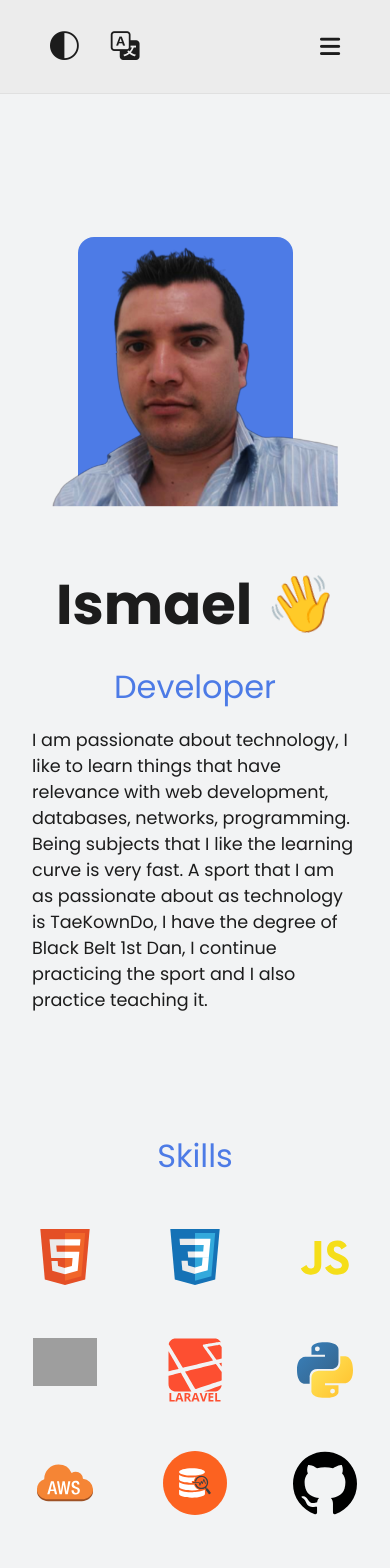
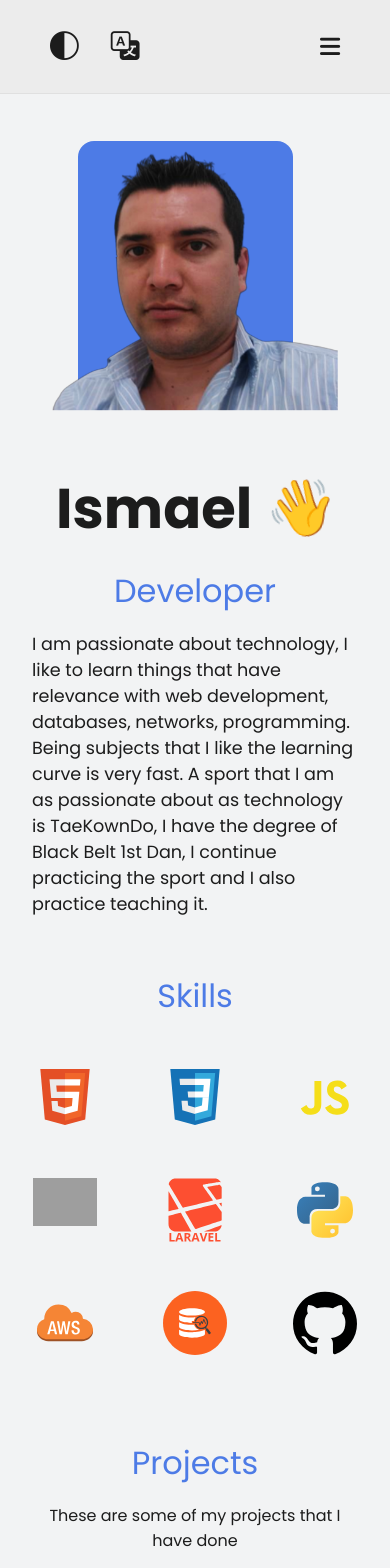
Before and after one commit to ivargasm/ismaelvm, a React (Vite) app: page / in a window 390 px wide. Shown: the top 1568 px of the page. Built offline with nearby package versions, Linux system fonts and the light colour scheme; grey boxes are pictures that could not be loaded.

Commit message:
cambios en css

```diff
--- a/src/index.css
+++ b/src/index.css
@@ -203,6 +203,8 @@ body {
 main {
     display: flex;
     flex-direction: column;
+    justify-content: center;
+    align-items: center;
     gap: 2em;
 }
 
@@ -231,13 +233,13 @@ main {
 .begin-me .begin-wrapper .img-container .frame {
     background-color: var(--clr-main);
     width: 75%;
-    height: 100%;
+    height: 98%;
     position: absolute;
     z-index: -1;
     border-top-right-radius: 1em;
     border-top-left-radius: 1em;
     left: 10%;
-    bottom: 10px;
+    bottom: 30px;
 }
 
 .begin-me .begin-wrapper .img-container .img {
@@ -315,13 +317,13 @@ main {
 
 .about-me {
     padding-top: 4em;
+    width: 100%;
 }
 
 .skills-container {
     display: flex;
     flex-direction: column;
     gap: 2em;
-    width: 80%;
     margin: auto;
 }
 
@@ -537,21 +539,21 @@ footer .rsociales ul div {
 @media (max-width: 1160px) {
     .begin-me .begin-wrapper .img-container .frame {
         height: 425px;
-        bottom: 64px;
+        bottom: 76px;
     }
 }
 
 @media (max-width: 1120px) {
     .begin-me .begin-wrapper .img-container .frame {
         height: 425px;
-        bottom: 91px;
+        bottom: 105px;
     }
 }
 
-@media (max-width: 1000px) {
+@media (max-width: 1050px) {
     .begin-me .begin-wrapper .img-container .frame {
         /* height: 400px; */
-        bottom: 150px;
+        bottom: 160px;
     }
 }
 
@@ -607,6 +609,8 @@ footer .rsociales ul div {
         width: 100%;
         display: flex;
         flex-direction: column;
+        justify-content: center;
+        align-items: center;
     }
 
     .begin-me .begin-wrapper .img-container {
@@ -631,6 +635,24 @@ footer .rsociales ul div {
     }
 }
 
+@media (max-width: 850px){
+    .projects .projects-container .project {
+        grid-template-columns: 1fr;
+        row-gap: 1em;
+    }
+}
+
+@media (max-width: 750px){
+    .begin-me {
+        margin-top: 6em;
+    }
+
+    .about-me {
+        padding-top: 0em;
+        margin-top: 0px;
+    }
+}
+
 @media (max-width: 690px) {
     footer {
         flex-direction: column;
@@ -639,12 +661,10 @@ footer .rsociales ul div {
 }
 
 @media (max-width:600px) {
-    .about-me {
-        padding-top: 1em;
-    }
 
     .projects {
         padding-top: 0;
+        margin-top: 2em;
     }
 
     .projects-container .project-resume {
@@ -661,11 +681,6 @@ footer .rsociales ul div {
         row-gap: 1em;
     }
 
-    .projects .projects-container .project {
-        grid-template-columns: 1fr;
-        row-gap: 1em;
-    }
-
     .contact-me .contact-message {
         font-size: 1em;
     }
```
